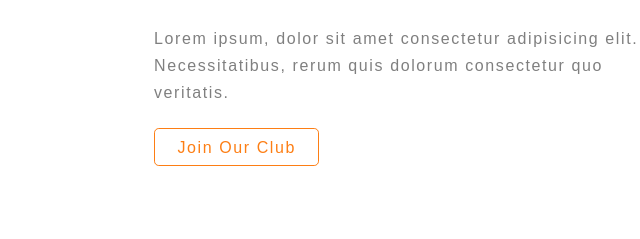
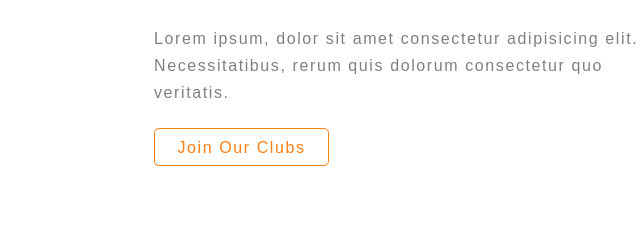
Before and after one commit to Emekaob/crossfits, a plain HTML site: page index.html in a window 1280 px wide. Shown: the part 2341-2580 px from the top of the page, 526-1166 px from the left. Drawn offline with Linux system fonts and the light colour scheme.

Commit message:
Changed join my club to join my clubs

```diff
--- a/index.html
+++ b/index.html
@@ -151,7 +151,7 @@
             Necessitatibus, rerum quis dolorum consectetur quo veritatis.
           </p>
           <br />
-          <a href="">Join Our Club</a>
+          <a href="">Join Our Clubs</a>
         </section>
       </section>
 
```
